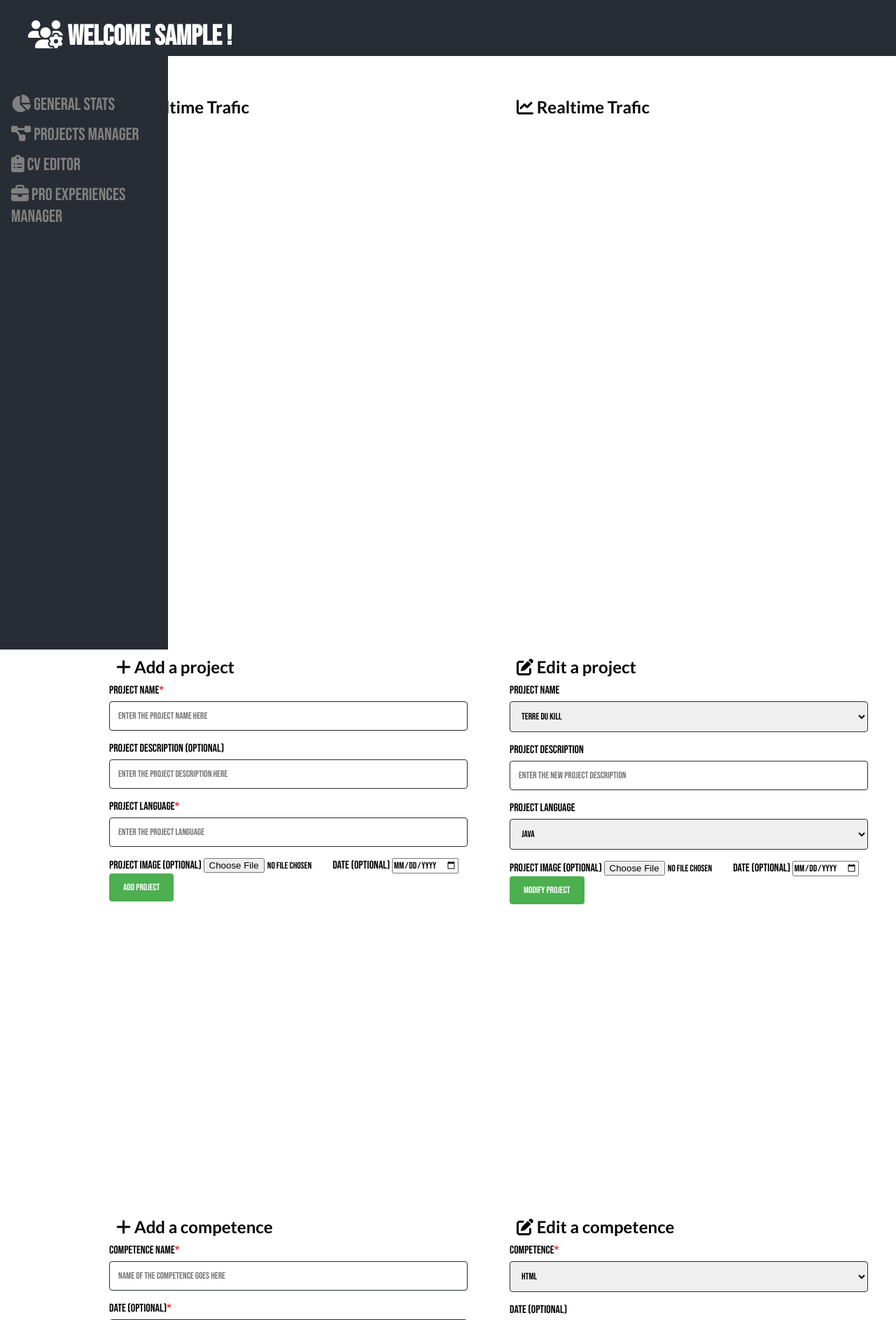
After one commit to EloxFire/Portfolio, a PHP site: page /assets/admin/adminPanel.php in a window 1280 px wide. The commit adds this page. Shown: the top 1886 px of the page at 70% size. Run offline with PHP 8.4, Linux system fonts and the light colour scheme; the visitor is signed in with stand-in values (Sample User, id 1); some libraries are stand-ins or nearby versions.

Commit message:
HTML and CSS of admin panel complete

```diff
--- /dev/null
+++ b/assets/admin/adminPanel.php
@@ -0,0 +1,190 @@
+<?php
+session_start();
+?>
+<!DOCTYPE html>
+<html lang="en" dir="ltr">
+<head>
+  <link rel="stylesheet" href="../../main.css">
+  <link rel="stylesheet" href="../css/adminPanel.css">
+  <script src="https://ajax.googleapis.com/ajax/libs/jquery/3.3.1/jquery.min.js"></script>
+  <script type="text/javascript" src="../js/scroll.js"></script>
+  <link rel="shortcut icon" href="../images/logo.ico">
+  <script src="https://kit.fontawesome.com/f59aae8cd6.js"></script>
+  <meta charset="utf-8">
+  <title>Admin Panel - Enzo Avagliano</title>
+</head>
+<body>
+  <main>
+    <section id="top-panel">
+
+    </section>
+
+    <div class="navbar">
+      <h1 class="adminPanelTitle"><i class="fas fa-users-cog"></i> Welcome <?php echo $_SESSION['login'];?> !</h1>
+    </div>
+
+    <div class="sidenav">
+      <a href="#widgetGeneralContainer"><i class="fas fa-chart-pie"></i> General Stats</a>
+      <a href="#widgetProjectContainer"><i class="fas fa-project-diagram"></i> Projects Manager</a>
+      <a href="#widgetCvContainer"><i class="fas fa-clipboard-list"></i> CV Editor</a>
+      <a href="#widgetExpContainer"><i class="fas fa-briefcase"></i> Pro Experiences Manager</a>
+    </div>
+
+    <section id="widgetGeneralContainer">
+      <div id="widgetGeneral" class="widget-by2" style="margin-top: 8em;">
+        <h1 class="widgetTitle"><i class="fas fa-chart-line"></i> Realtime Trafic</h1>
+      </div>
+
+      <div class="widget-by2" style="margin-top: 8em;">
+        <h1 class="widgetTitle"><i class="fas fa-chart-line"></i> Realtime Trafic</h1>
+      </div>
+    </section>
+
+    <section id="widgetProjectContainer">
+      <div id="widgetProjectAdd" class="widget-by2" style="margin-top: 8em;">
+        <h1 class="widgetTitle"><i class="fas fa-plus"></i> Add a project</h1>
+
+        <form class="projectFormAdd" action="../admin/compAdd.php" method="post">
+          <label for="projectName">Project name</label><span class="required">*</span>
+          <input type="text" name="projectName" placeholder="Enter the project name here" required>
+
+          <label for="projectDescription">Project description (optional)</label>
+          <input type="text" name="description" placeholder="Enter the project description here">
+
+          <label for="projectLanguage">Project language</label><span class="required">*</span>
+          <input type="text" name="projectLanguage" placeholder="Enter the project language" required>
+
+          <label for="projectImage">Project image (optional)</label>
+          <input type="file" name="projectImage" placeholder="Post a project image here">
+
+          <label for="projectDate">Date (optional)</label>
+          <input type="date" name="projectDate" placeholder="Enter the creation date of the project">
+
+          <input type="submit" name="sendButton" value="Add project">
+        </form>
+      </div>
+
+      <div class="widget-by2" style="margin-top: 8em;">
+        <h1 class="widgetTitle"><i class="fas fa-edit"></i> Edit a project</h1>
+
+        <form class="projectFormEdit" action="../admin/Add.php" method="post">
+          <label for="projectName">Project name</label>
+          <select name="projectName">
+            <option value="tdk">Terre du Kill</option>
+            <option value="cuitepates">Cuitépates</option>
+            <option value="lockit">Lock!t</option>
+            <option value="snake">Snake</option>
+            <option value="systemexe">System.exe</option>
+            <option value="portfolio">Portfolio</option>
+          </select>
+
+          <label for="projectDescription">Project description</label>
+          <input type="text" name="description" placeholder="Enter the new project description ">
+
+          <label for="projectLanguage">Project language</label>
+          <select name="projectLanguage">
+            <option value="java">Java</option>
+            <option value="c">C / C# / C++</option>
+            <option value="html">HTML / CSS</option>
+            <option value="arduino">Arduino</option>
+            <option value="processing">Processing</option>
+          </select>
+
+          <label for="projectImage">Project image (optional)</label>
+          <input type="file" name="projectImage" placeholder="Post a project image">
+
+          <label for="projectDate">Date (optional)</label>
+          <input type="date" name="projectDate" placeholder="Enter the creation date of the project">
+
+          <input type="submit" name="sendButton" value="Modify project">
+        </form>
+      </div>
+    </section>
+
+    <section id="widgetCvContainer">
+      <div id="widgetCV" class="widget-by2" style="margin-top: 8em;">
+        <h1 class="widgetTitle"><i class="fas fa-plus"></i> Add a competence</h1>
+
+        <form class="cvFormAdd" action="../admin/compAdd.php" method="post">
+          <label for="compName">Competence name</label><span class="required">*</span>
+          <input type="text" name="compName" placeholder="Name of the competence goes here" required>
+
+          <label for="compValue">Date (optional)</label><span class="required">*</span>
+          <input type="number" name="compValue" placeholder="Value in percent" required>
+
+          <input type="submit" name="sendButton" value="Add competence">
+        </form>
+      </div>
+
+      <div class="widget-by2" style="margin-top: 8em;">
+        <h1 class="widgetTitle"><i class="fas fa-edit"></i> Edit a competence</h1>
+
+        <form class="cvFormEdit" action="../admin/compAdd.php" method="post">
+          <label for="compName">Competence</label><span class="required">*</span>
+          <select name="compName">
+            <option value="html">HTML</option>
+            <option value="css">CSS</option>
+            <option value="javascript">Javascript</option>
+            <option value="adobe">Adobe serie</option>
+            <option value="office">Office serie</option>
+            <option value="francais">French</option>
+            <option value="anglais">English</option>
+            <option value="italien">Italian</option>
+          </select>
+
+          <label for="compValue">Date (optional)</label>
+          <input type="number" name="compValue" placeholder="Enter the new value of the competence">
+
+          <input type="submit" name="sendButton" value="Modify competence">
+        </form>
+      </div>
+    </section>
+
+    <section id="widgetExpContainer">
+      <div id="widgetCV" class="widget-by2" style="margin-top: 8em;">
+        <h1 class="widgetTitle"><i class="fas fa-plus"></i> Add an experience</h1>
+
+        <form class="expFormAdd" action="../admin/compAdd.php" method="post">
+          <label for="expName">Experience name</label><span class="required">*</span>
+          <input type="text" name="expName" placeholder="Enter the experience name here" required>
+
+          <label for="expDescription">Experience description (optional)</label>
+          <input type="text" name="expdescription" placeholder="Enter the experience description here">
+
+          <label for="expImage">Experience place</label><span class="required">*</span>
+          <input type="file" name="expImage" placeholder="Post a project image here" required>
+
+          <label for="expDate">Experience Date (optional)</label>
+          <input type="date" name="expDate" placeholder="Enter the creation date of the project">
+
+          <input type="submit" name="sendButton" value="Add Experience">
+        </form>
+      </div>
+
+      <div class="widget-by2" style="margin-top: 8em;">
+        <h1 class="widgetTitle"><i class="fas fa-edit"></i> Edit an experience</h1>
+
+        <form class="expFormEdit" action="../admin/compAdd.php" method="post">
+          <label for="expName">Experience</label><span class="required">*</span>
+          <select name="expName">
+            <option value="html">VAMO</option>
+            <!-- <option value="css">CSS</option>
+            <option value="javascript">Javascript</option>
+            <option value="adobe">Adobe serie</option>
+            <option value="office">Office serie</option>
+            <option value="francais">French</option>
+            <option value="anglais">English</option>
+            <option value="italien">Italian</option> -->
+          </select>
+
+          <label for="compValue">Experience Date (optional)</label>
+          <input type="number" name="expValue" placeholder="Enter the new date of the experience">
+
+          <input type="submit" name="sendButton" value="Modify experience">
+        </form>
+      </div>
+    </section>
+
+  </main>
+</body>
+</html>
--- a/assets/css/adminPanel.css
+++ b/assets/css/adminPanel.css
@@ -6,54 +6,97 @@ padding: 0;
 margin: 0;
 }
 
-#top-panel{
-  width: 100vw;
+.navbar {
+  overflow: hidden;
+  background-color: #282c34;
+  position: fixed;
+  width: 100%;
   height: 10vh;
-  background-color: #282c34;
-  display: table-cell;
-  vertical-align: middle;
-  color: #FFFFFF;
+  z-index: 1;
 }
 .adminPanelTitle{
   font-size: 2.5em;
-  margin-left: 2vw;
-}
-#side-panel{
-  position: absolute;
-  width: 12vw;
-  height: 90vh;
-  background-color: #282c34;
-  padding-right: 5px;
+  margin-top: 0.7em;
+  margin-left: 1em;
   color: #FFFFFF;
 }
-.sidePanelList{
-  margin-left: 20px;
-  margin-top: 20px;
-  color: #FFFFFF;
+.sidenav {
+  height: 100%;
+  width: 15em;
+  position: fixed;
+  background-color: #282c34;
+  overflow-x: hidden;
+  padding-top: 8em;
 }
-#side-panel li{
+
+.sidenav a {
+  padding: 6px 8px 6px 16px;
   text-decoration: none;
-  list-style-type: none;
-  font-size: 20px;
+  font-size: 25px;
+  color: #818181;
+  display: block;
+}
+
+.sidenav a:hover {
   color: #FFFFFF;
 }
 
-#panel-container{
-  justify-content: flex-end;
+#widgetGeneralContainer{
+  z-index: -2;
   display: flex;
   flex-wrap: wrap;
-  color: #FFFFFF;
+  justify-content: flex-end;
+  /* background-color: rgb(221, 103, 118); */
+  height: 100vh;
+  width: 100%;
 }
 
-.widget{
+#widgetProjectContainer{
+  display: flex;
+  flex-wrap: wrap;
+  justify-content: flex-end;
+  /* background-color: rgb(200, 39, 60); */
+  height: 100vh;
+  width: 100%;
+}
+
+#widgetCvContainer{
+  display: flex;
+  flex-wrap: wrap;
+  justify-content: flex-end;
+  /* background-color: rgb(168, 78, 89); */
+  height: 100vh;
+  width: 100%;
+}
+
+#widgetExpContainer{
+  display: flex;
+  flex-wrap: wrap;
+  justify-content: flex-end;
+  /* background-color: rgb(161, 44, 43); */
+  height: 100vh;
+  width: 100%;
+}
+
+.widget-by2{
+  margin: 0px 40px 0px 20px;
+  width: 40%;
+  height: 80vh;
+  /* background-color: rgb(72, 254, 146); */
+}
+
+.widget-by3{
+  margin: 40px 40px 0px 20px;
   width: 40%;
   height: 40vh;
-  background-color: rgb(175, 119, 181);
-  margin: 20px;
-  margin-right: 40px;
+  /* background-color: rgb(72, 254, 146); */
 }
 
-.panelTitle{
+.widgetTitle{
   font-family: 'Lato', sans-serif;
   margin: 10px;
 }
+
+.projectForm{
+
+}
--- a/assets/css/connect.css
+++ b/assets/css/connect.css
@@ -3,7 +3,7 @@
   margin: 0;
 }
 
-input[type=text], input[type=password], input[type=email], select, textarea {
+input[type=text], input[type=password], input[type=email], input[type=number], select, textarea {
   width: 100%;
   padding: 12px;
   border: 1px solid #282c34;
--- a/assets/pages/cv.php
+++ b/assets/pages/cv.php
@@ -48,7 +48,7 @@
         </div>
 
         <div class=".adminButtonDiv">
-          <a href="adminPanel.php">Modify cv</a>
+          <a href="connexionPage.php">Modify cv</a>
         </div>
       </div>
 
--- a/assets/php/footer.php
+++ b/assets/php/footer.php
@@ -1,4 +1,4 @@
 <footer>
   <hr>
-  <p>Enzo Avagliano &copy; | 2019-2020 | All Right Reserved</p>
+  <p>Enzo Avagliano &copy; | All Right Reserved</p>
 </footer>
```
Also changed, not shown: assets/admin/compAdd.php (added, +34 -0 lines), assets/admin/compChange.php (added, +39 -0 lines), assets/admin/compDel.php (added, +35 -0 lines), assets/pages/adminPanel.php (deleted, +0 -49 lines), assets/php/connexion.php (+10 -14 lines), assets/images/logo.ico.
